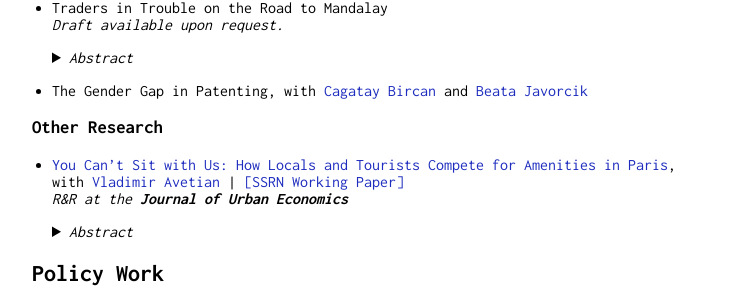
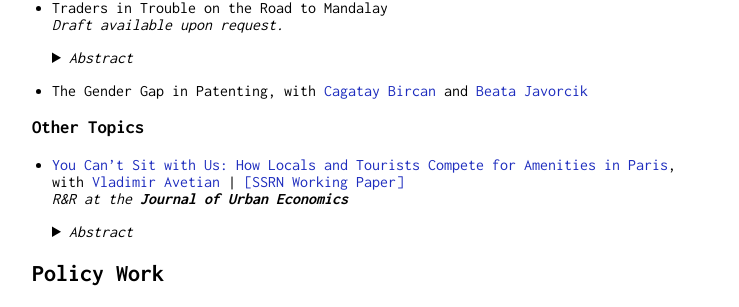
Before and after one commit to paustefa/paustefa.github.io, a Jekyll site: the page built from index.md, in a window 1280 px wide. Shown: the part 598-905 px from the top of the page, without its empty margins (258-997 px from the left). Built offline with Jekyll 4.4.1, drawn with Linux system fonts in a browser that asks for light colours.

Commit message:
Update index.md

```diff
--- a/index.md
+++ b/index.md
@@ -80,7 +80,7 @@ are the most resilient. Overall, this suggests that the risk of losing shipments
 
 - The Gender Gap in Patenting, with [Cagatay Bircan](http://cagataybircan.com/) and [Beata Javorcik](http://users.ox.ac.uk/~econ0247/)
 
-### Other Research
+### Other Topics
 
 - [You Can't Sit with Us: How Locals and Tourists Compete for Amenities in Paris](tourism.pdf), with [Vladimir Avetian](https://vladimir-avetian.github.io/) | [[SSRN Working Paper]](https://papers.ssrn.com/sol3/papers.cfm?abstract_id=4585524)\
 	_R&R at the **Journal of Urban Economics**_
```
